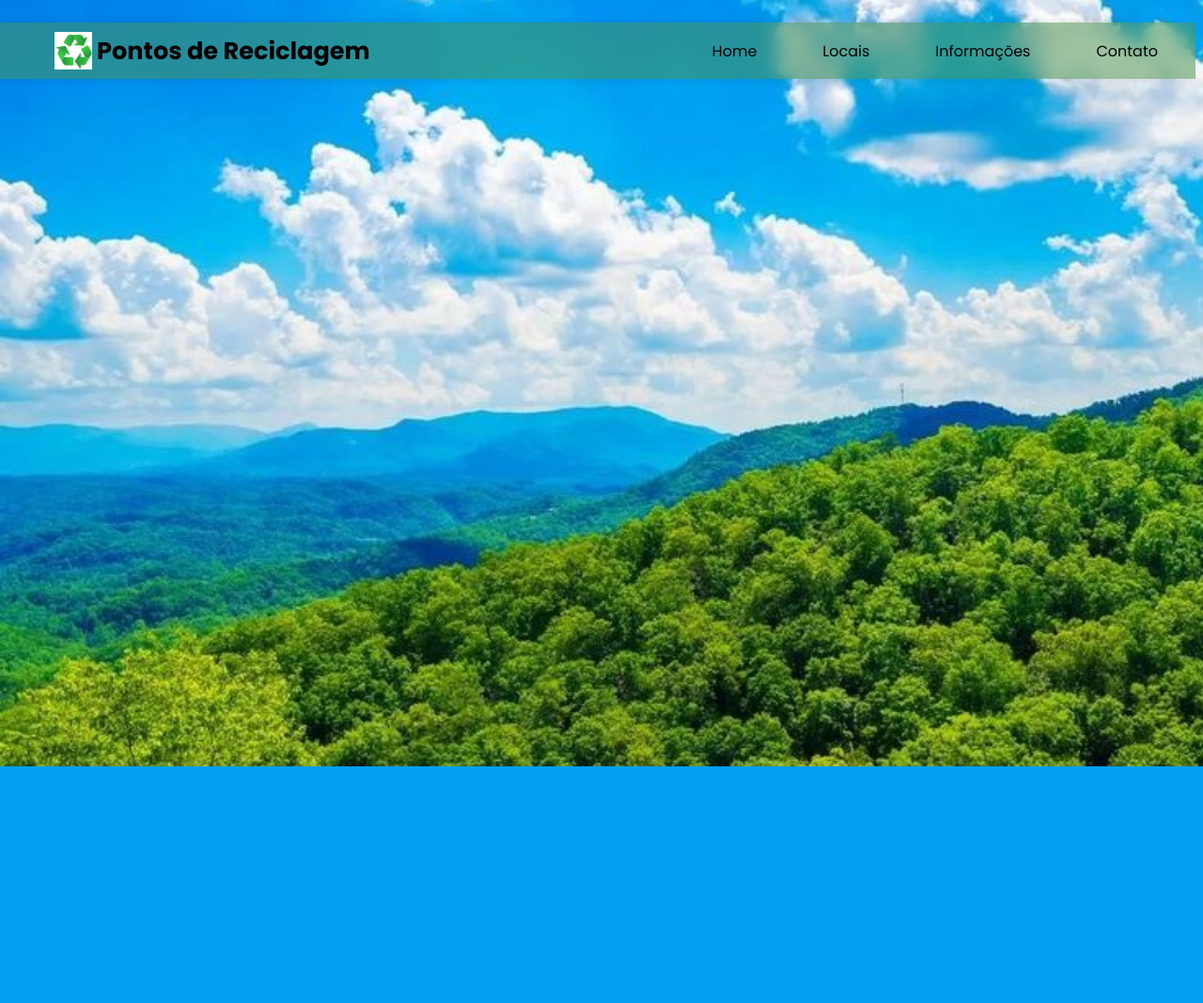
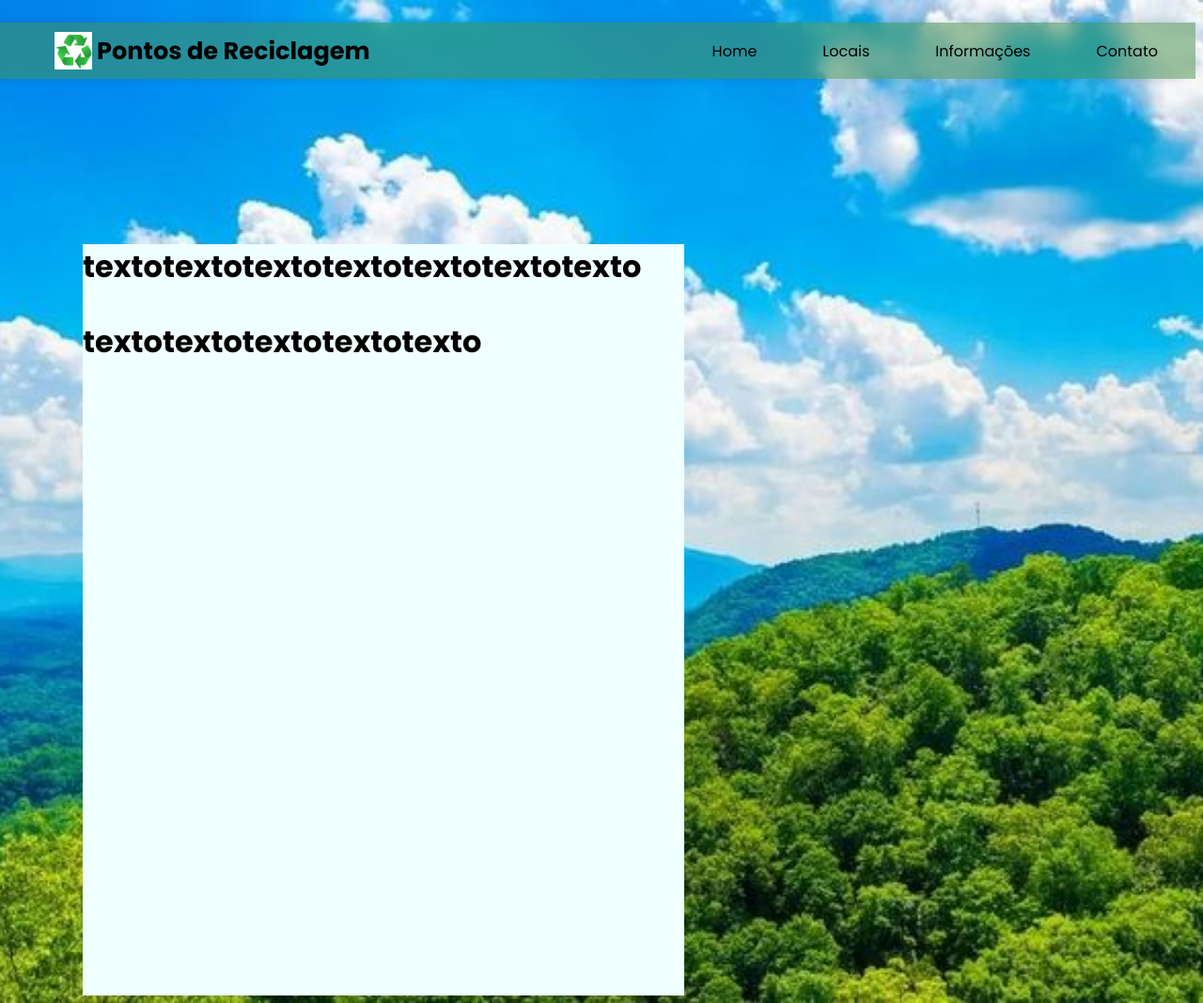
Before and after one commit to WolfgangVM/Projeto_Integrador, a Django app: page /info/ in a window 1280 px wide. Shown: the whole page at 94% size. Before the commit the page ends 816 px from the top, so only its background shows below. Run offline with Django 5.2, Linux system fonts and the light colour scheme.

Commit message:
mudança pagina info

```diff
--- a/Server_Django/home/static/css/style.css
+++ b/Server_Django/home/static/css/style.css
@@ -189,3 +189,16 @@ h2{
 .chat-input button:hover {
     background-color: darkgreen;
 }
+
+/* pagina info*/
+
+.textoInf{
+    height: 100vh;
+    width: 80vh;
+    margin-top: 20vh;
+    background-color: azure;
+    position: relative;
+    background-position-x: 100;
+    margin-left: 10vh;
+    margin-right: 10vh;
+}
--- a/Server_Django/home/templates/info.html
+++ b/Server_Django/home/templates/info.html
@@ -42,7 +42,9 @@
         </ul>
 
     </nav>
-
+    <div class="textoInf">
+        <h1>textotextotextotextotextotextotexto <p>textotextotextotextotexto</p></h1>
+    </div>
 
     <script src="{% static 'js/index.js' %}"></script>
 </body>
```
